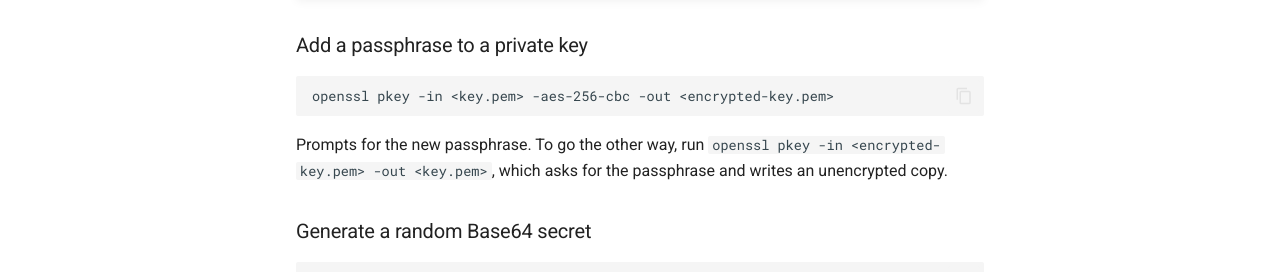
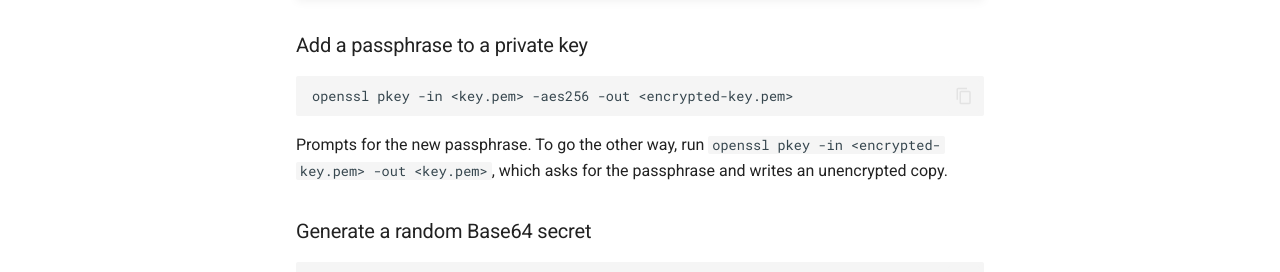
Before and after one commit to StackAnchor-net/cmdbook, an MkDocs documentation site: the page built from docs/tls/convert.md, in a window 1280 px wide and 1397 px high. Shown: the part 944-1216 px from the top of the window. Built offline with MkDocs 1.6.1 and Material for MkDocs 9.7.7, drawn with Linux system fonts in a browser that asks for light colours; comment, search, counter and statistics services are not loaded.

Commit message:
Use -aes256 for wider OpenSSL/LibreSSL compatibility
Co-Authored-By: Claude Opus 5.5 <noreply@anthropic.com>

````diff
--- a/docs/tls/convert.md
+++ b/docs/tls/convert.md
@@ -34,7 +34,7 @@ openssl pkcs12 -in <bundle.p12> -nodes -out <all.pem>
 ### Add a passphrase to a private key
 
 ```bash
-openssl pkey -in <key.pem> -aes-256-cbc -out <encrypted-key.pem>
+openssl pkey -in <key.pem> -aes256 -out <encrypted-key.pem>
 ```
 
 Prompts for the new passphrase. To go the other way, run `openssl pkey -in <encrypted-key.pem> -out <key.pem>`, which asks for the passphrase and writes an unencrypted copy.
````
